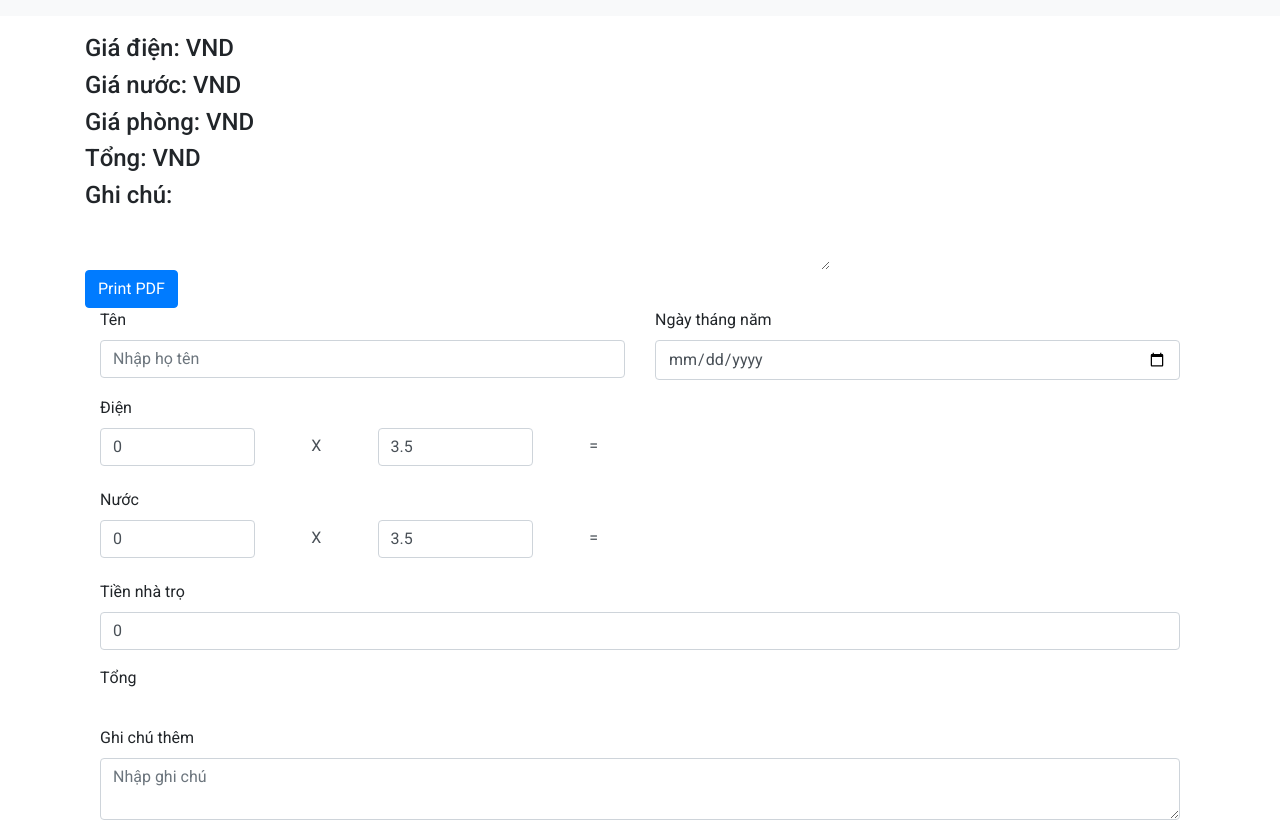
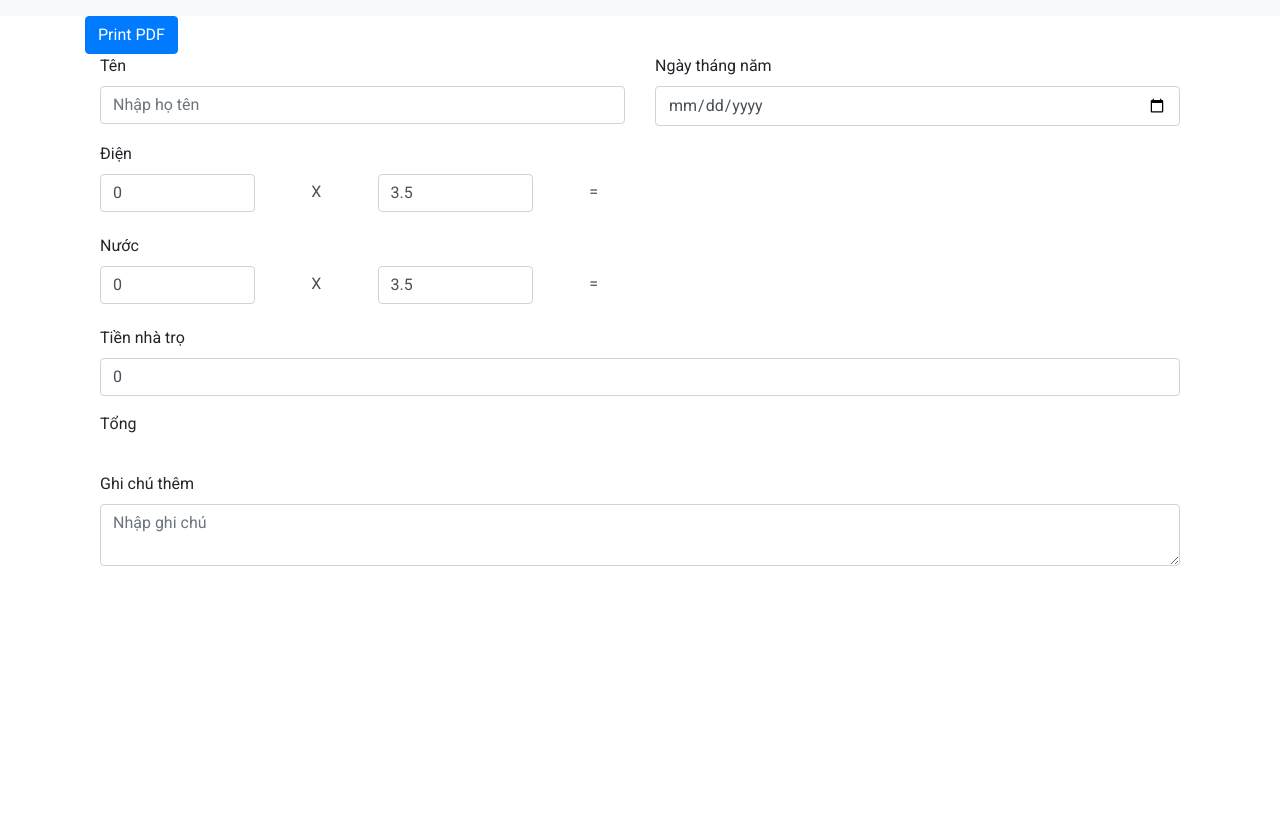
Before and after one commit to thanhdat7999/angular-app-heroku, an Angular app: page / in a window 1280 px wide. Built offline with nearby package versions, Linux system fonts and the light colour scheme.

Commit message:
Update rentroom-form.component.html

```diff
--- a/src/app/rentroom-form/rentroom-form.component.html
+++ b/src/app/rentroom-form/rentroom-form.component.html
@@ -1,7 +1,7 @@
 <!--------------------------------------- Form to print pdf --------------------------------------->
 
 <div class="container">
-  <div id="capture" class="row">
+  <div id="capture" class="row" style="display: none;">
     <h4 class="text-center col-md-8">{{fullName}}</h4>
     <h4 class="text-center col-md-8">{{date}}</h4>
     <h4 class="text col-md-8">Giá điện: {{displayElectricTotal}} VND</h4>
```
